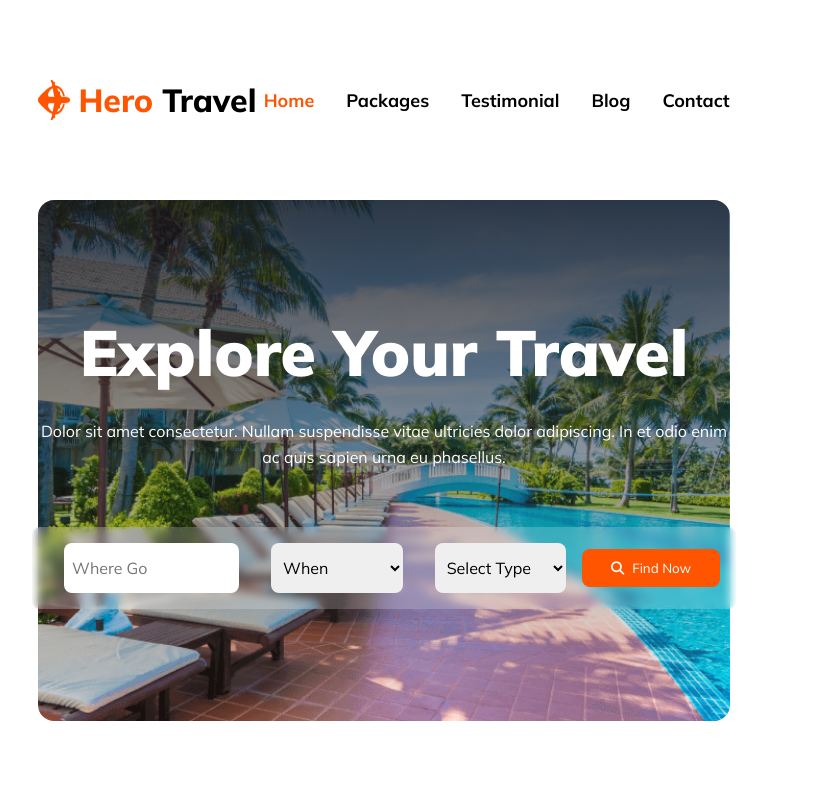
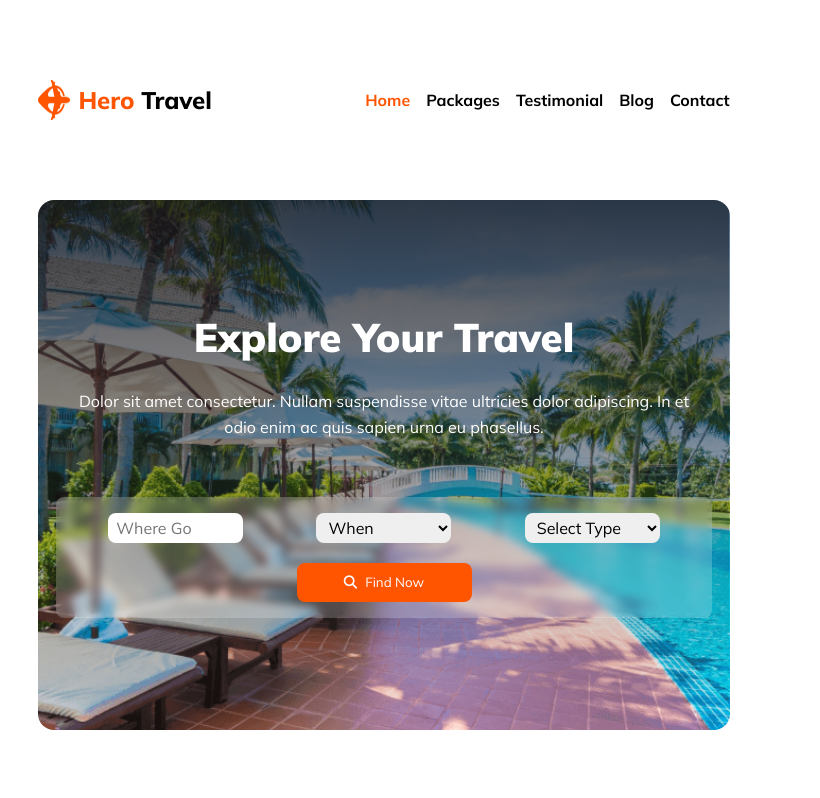
Before and after one commit to fnhnafiz/B9A2-Hero-Travel-PH-Batch-10, a plain HTML site: page index.html in a window 768 px wide. Shown: the top 798 px of the page, 820 px wide, since content can reach past the window. Drawn offline with Linux system fonts and the light colour scheme.

Commit message:
update full responsive

```diff
--- a/styles/style.css
+++ b/styles/style.css
@@ -606,7 +606,7 @@ Footer Styles
   cursor: pointer;
 }
 .footer-lines {
-  width: 872px;
+  width: 90%;
   height: 0;
   border: 1px solid rgba(19, 19, 24, 0.1);
   margin: 50px 0;
@@ -837,20 +837,42 @@ media quaries Styles for mobiles
     height: 40px;
   }
   .logo h3 {
-    font-size: 2rem;
+    font-size: 1.5rem;
   }
   .nav-menu {
-    gap: 2rem;
+    gap: 1rem;
+  }
+  .nav-menu p {
+    font-size: 1rem;
+  }
+  .explore-container h3 {
+    font-size: 2.5rem;
   }
   .explore-container p {
-    padding: 1.6rem 4rem;
+    font-size: 1rem;
+    padding: 1.6rem 2rem;
   }
   .input-travel {
-    width: 85%;
+    width: 95%;
+    flex-wrap: wrap;
+  }
+  input,
+  select {
+    width: 135px;
+    height: 30px;
+  }
+  .btn-primary {
+    margin-top: 20px;
   }
   .popular-tours {
     flex-direction: column;
     align-items: center;
+  }
+  .tour-images {
+    width: 100%;
+  }
+  .tour-images img {
+    width: 100%;
   }
   .hotel-top-section {
     flex-direction: column;
@@ -871,6 +893,12 @@ media quaries Styles for mobiles
   .place-select {
     flex-direction: column;
   }
+  .place-view {
+    width: 100%;
+  }
+  .place-view video {
+    width: 100%;
+  }
   .discount-input {
     flex-direction: column;
   }
@@ -880,6 +908,9 @@ media quaries Styles for mobiles
   .tour-discount {
     width: 100%;
   }
+  .rotate-ticket {
+    transform: translate(-17%, -50%);
+  }
   .tour-discount img {
     width: 100%;
   }
```
